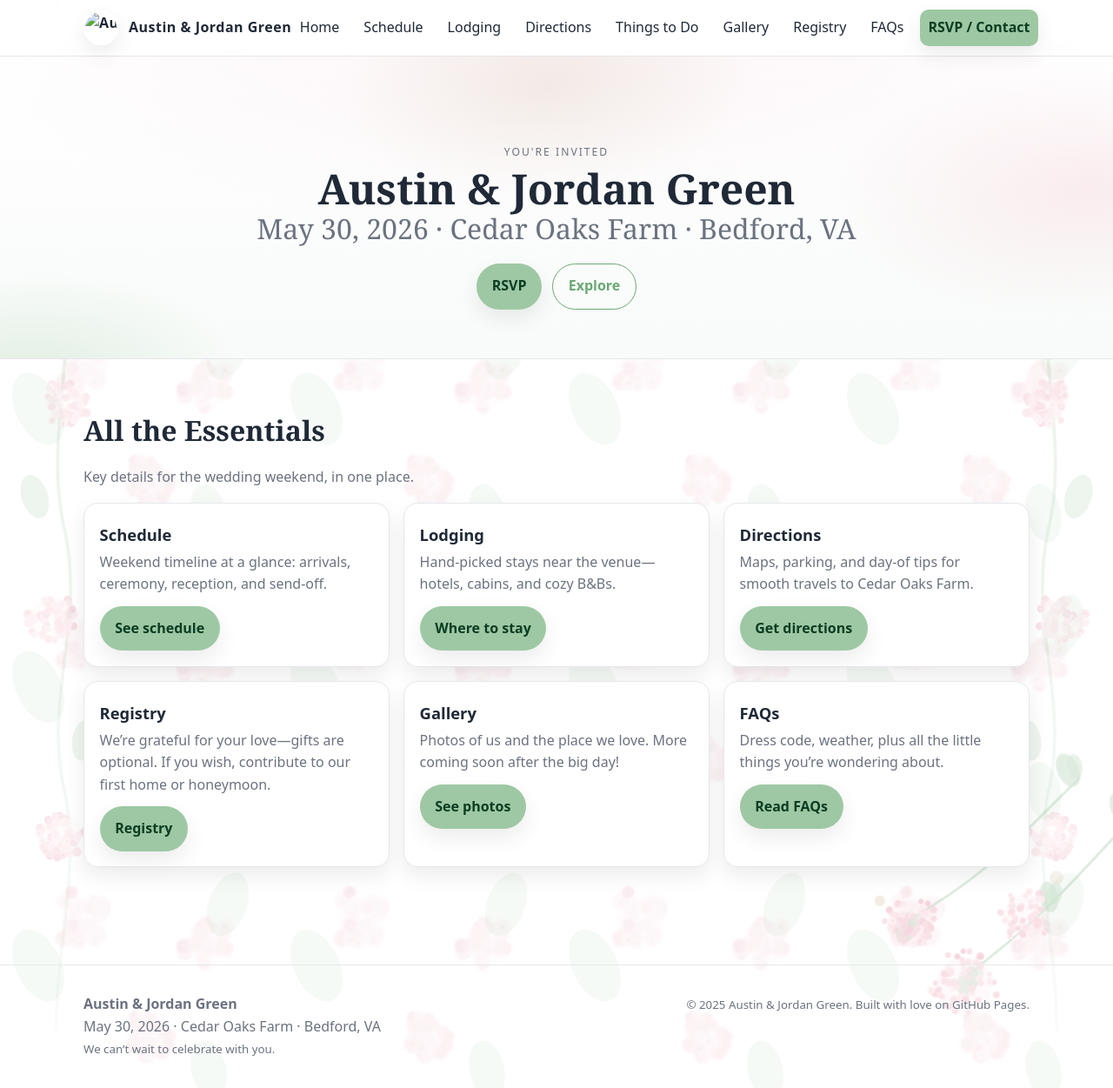
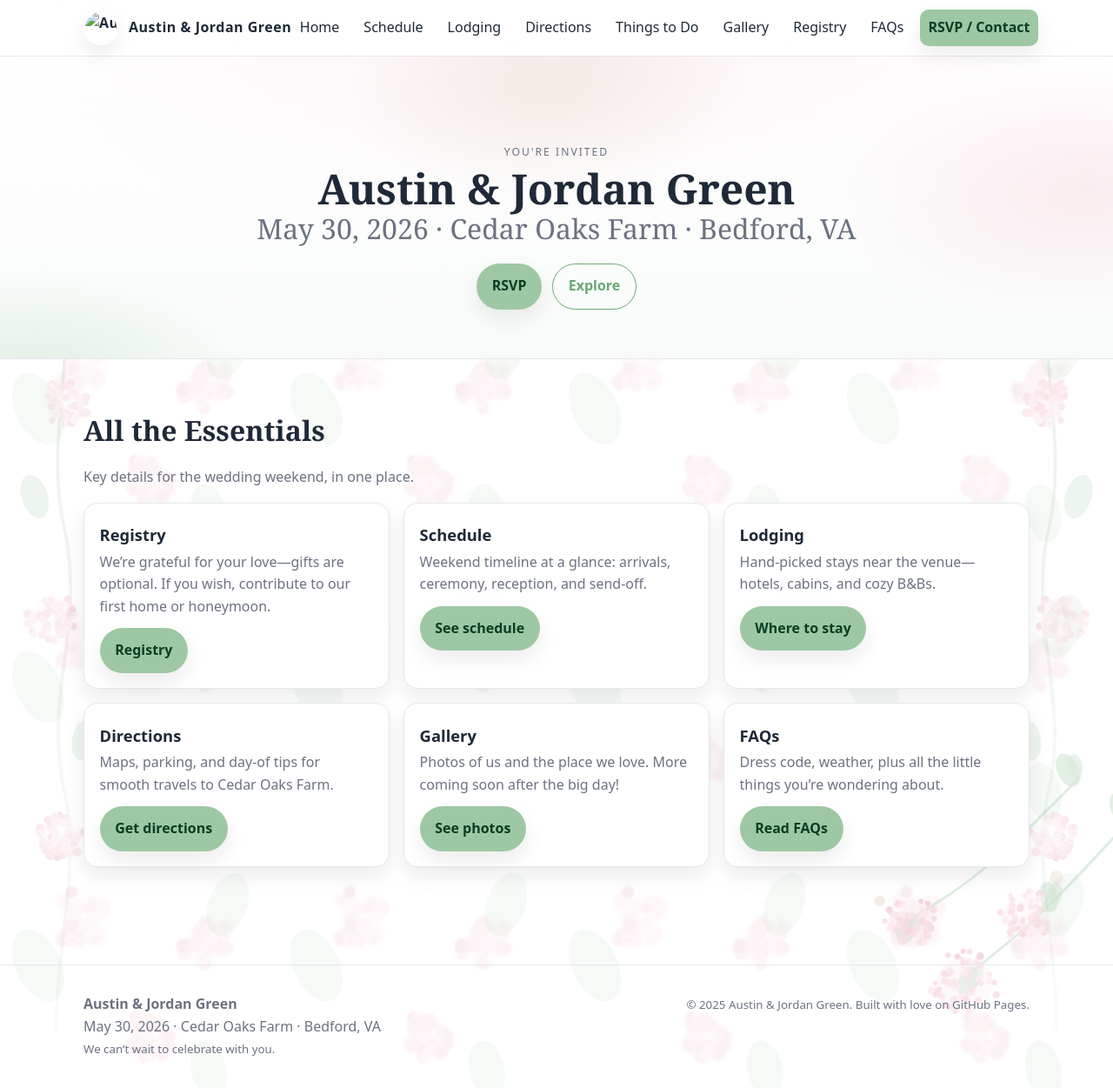
Before and after one commit to JordanGreen530/Wedding-Website, a Jekyll site: the page built from index.md, in a window 1280 px wide and 1251 px high. Shown: the whole window at 87% size. Built offline with Jekyll 4.4.1, drawn with Linux system fonts in a browser that asks for light colours.

Commit message:
Update index.md
Reordered cards

```diff
--- a/index.md
+++ b/index.md
@@ -24,6 +24,11 @@ permalink: /
     <p class="lead sr">Key details for the wedding weekend, in one place.</p>
     <div class="cards" style="margin-top:1rem">
       <article class="card sr">
+        <h3>Registry</h3>
+        <p>We’re grateful for your love—gifts are optional. If you wish, contribute to our first home or honeymoon.</p>
+        <a class="btn" href="{{ '/registry/' | relative_url }}">Registry</a>
+      </article>
+      <article class="card sr">
         <h3>Schedule</h3>
         <p>Weekend timeline at a glance: arrivals, ceremony, reception, and send-off.</p>
         <a class="btn" href="{{ '/schedule/' | relative_url }}">See schedule</a>
@@ -39,11 +44,6 @@ permalink: /
         <a class="btn" href="{{ '/directions/' | relative_url }}">Get directions</a>
       </article>
       <article class="card sr">
-        <h3>Registry</h3>
-        <p>We’re grateful for your love—gifts are optional. If you wish, contribute to our first home or honeymoon.</p>
-        <a class="btn" href="{{ '/registry/' | relative_url }}">Registry</a>
-      </article>
-      <article class="card sr">
         <h3>Gallery</h3>
         <p>Photos of us and the place we love. More coming soon after the big day!</p>
         <a class="btn" href="{{ '/gallery/' | relative_url }}">See photos</a>
```
